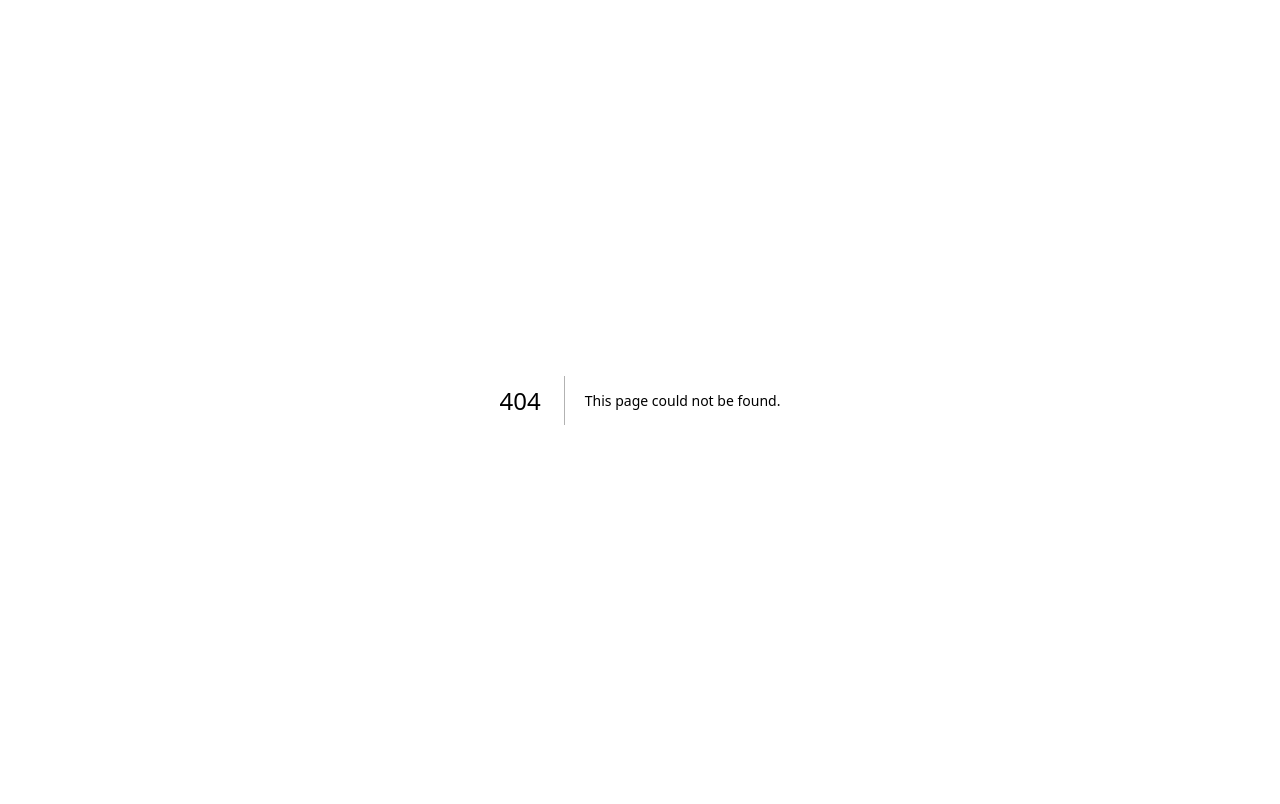
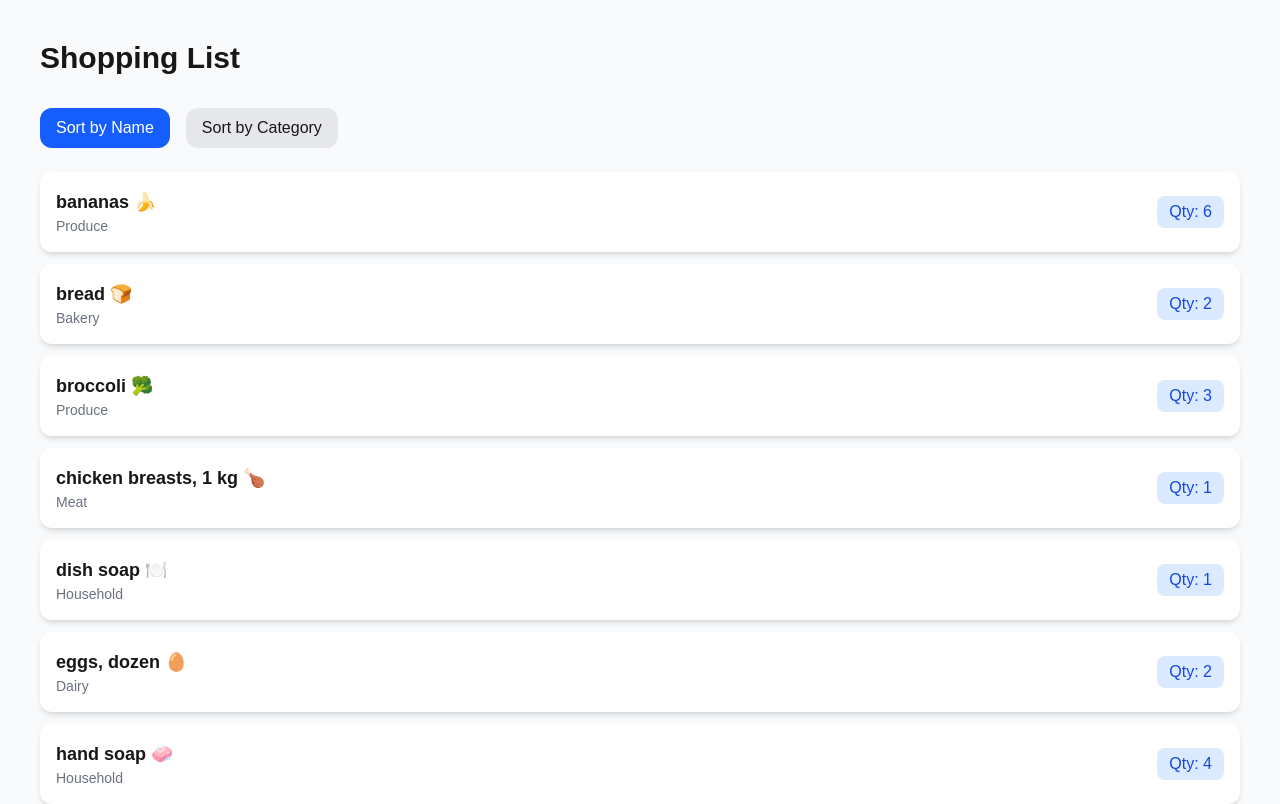
Before and after one commit to AsadSait1998/cprg306-assignments, a Next.js app: page /week-5 in a window 1280 px wide. Before the commit this address had no page. Shown: the top 804 px of the page. Built offline with nearby package versions, Linux system fonts and the light colour scheme.

Commit message:
week-5 first commit

```diff
--- a/app/page.js
+++ b/app/page.js
@@ -34,6 +34,15 @@
             Week 4
           </Link>
         </li>
+
+         <li>
+          <Link
+            href="/week-5"
+            className="text-purple-400 hover:text-purple-300 underline"
+          >
+            Week 5
+          </Link>
+        </li>
       </ul>
     </main>
   );
--- /dev/null
+++ b/app/week-5/item-list.js
@@ -0,0 +1,63 @@
+"use client";
+
+import { useState } from "react";
+import Item from "./item";
+import itemsData from "./items.json";
+
+export default function ItemList() {
+  const [sortBy, setSortBy] = useState("name");
+
+  // create a copy before sorting
+  const sortedItems = [...itemsData].sort((a, b) => {
+    if (sortBy === "name") {
+      return a.name.localeCompare(b.name);
+    }
+
+    if (sortBy === "category") {
+      return a.category.localeCompare(b.category);
+    }
+
+    return 0;
+  });
+
+  return (
+    <div className="space-y-6">
+      {/* Buttons */}
+      <div className="flex gap-4">
+        <button
+          onClick={() => setSortBy("name")}
+          className={`px-4 py-2 rounded-xl font-medium transition ${
+            sortBy === "name"
+              ? "bg-blue-600 text-white"
+              : "bg-gray-200 hover:bg-gray-300"
+          }`}
+        >
+          Sort by Name
+        </button>
+
+        <button
+          onClick={() => setSortBy("category")}
+          className={`px-4 py-2 rounded-xl font-medium transition ${
+            sortBy === "category"
+              ? "bg-blue-600 text-white"
+              : "bg-gray-200 hover:bg-gray-300"
+          }`}
+        >
+          Sort by Category
+        </button>
+      </div>
+
+      {/* Items */}
+      <ul className="space-y-3">
+        {sortedItems.map((item) => (
+          <Item
+            key={item.id}
+            name={item.name}
+            quantity={item.quantity}
+            category={item.category}
+          />
+        ))}
+      </ul>
+    </div>
+  );
+}
--- /dev/null
+++ b/app/week-5/item.js
@@ -0,0 +1,14 @@
+export default function Item({ name, quantity, category }) {
+  return (
+    <li className="bg-white shadow-md rounded-xl p-4 flex justify-between items-center">
+      <div>
+        <p className="font-semibold text-lg">{name}</p>
+        <p className="text-sm text-gray-500 capitalize">{category}</p>
+      </div>
+
+      <span className="bg-blue-100 text-blue-700 px-3 py-1 rounded-lg font-medium">
+        Qty: {quantity}
+      </span>
+    </li>
+  );
+}
--- /dev/null
+++ b/app/week-5/items.json
@@ -0,0 +1,14 @@
+[
+  { "id": "1h2GJKH12gkHG31h1H", "name": "milk, 4 L 🥛", "quantity": 1, "category": "dairy" },
+  { "id": "2KJH3k2j3H1k2J3K1H", "name": "bread 🍞", "quantity": 2, "category": "bakery" },
+  { "id": "3h2KJH3k2j3H1k2J3", "name": "eggs, dozen 🥚", "quantity": 2, "category": "dairy" },
+  { "id": "4k2J3K1H2GJKH12gk", "name": "bananas 🍌", "quantity": 6, "category": "produce" },
+  { "id": "5H1h1H2KJH3k2j3H", "name": "broccoli 🥦", "quantity": 3, "category": "produce" },
+  { "id": "6H1k2J3K1H2GJKH1", "name": "chicken breasts, 1 kg 🍗", "quantity": 1, "category": "meat" },
+  { "id": "7gkHG31h1H2KJH3k", "name": "pasta sauce 🍝", "quantity": 3, "category": "canned goods" },
+  { "id": "8j3H1k2J3K1H2GJK", "name": "spaghetti, 454 g 🍝", "quantity": 2, "category": "dry goods" },
+  { "id": "9H12gkHG31h1H2KJ", "name": "toilet paper, 12 pack 🧻", "quantity": 1, "category": "household" },
+  { "id": "10H3k2j3H1k2J3K1", "name": "paper towels, 6 pack", "quantity": 1, "category": "household" },
+  { "id": "11k2J3K1H2GJKH12", "name": "dish soap 🍽️", "quantity": 1, "category": "household" },
+  { "id": "12GJKH12gkHG31h1", "name": "hand soap 🧼", "quantity": 4, "category": "household" }
+]
--- /dev/null
+++ b/app/week-5/page.js
@@ -0,0 +1,11 @@
+import ItemList from "./item-list";
+
+export default function Page() {
+  return (
+    <main className="min-h-screen bg-gray-50 p-10">
+      <h1 className="text-3xl font-bold mb-8">Shopping List</h1>
+
+      <ItemList />
+    </main>
+  );
+}
```
